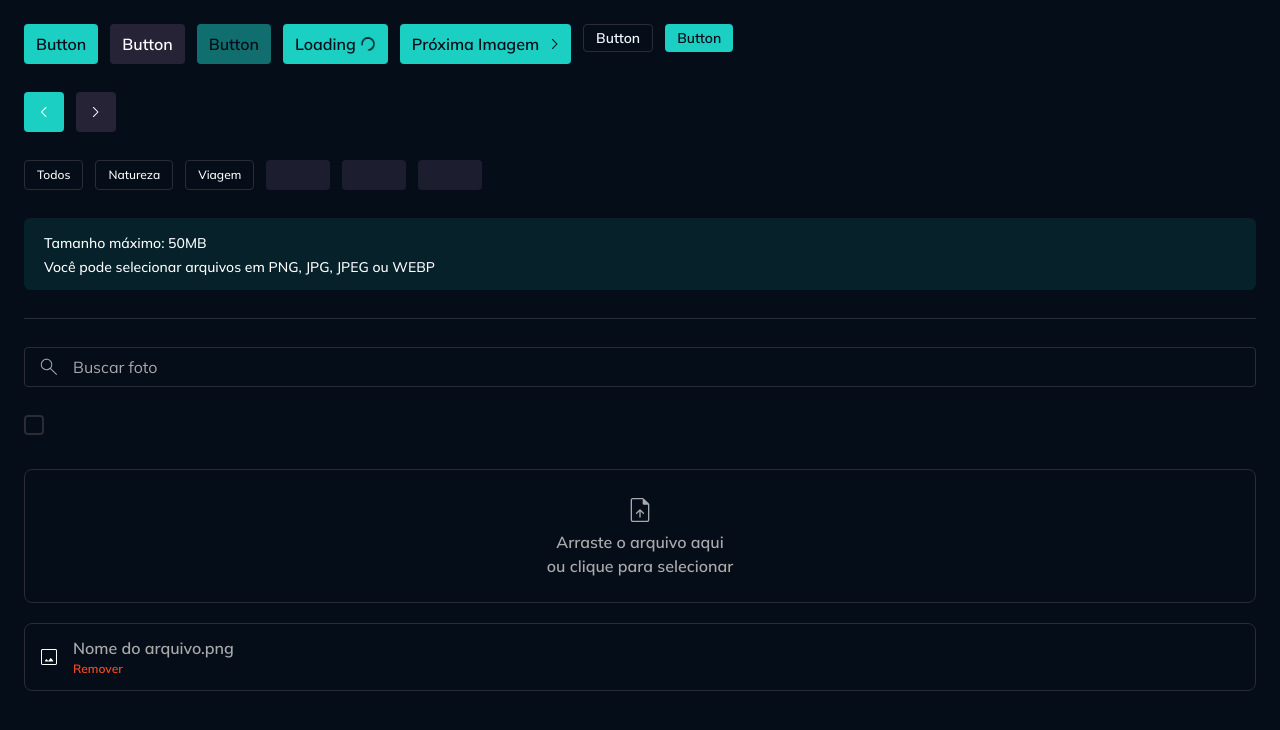
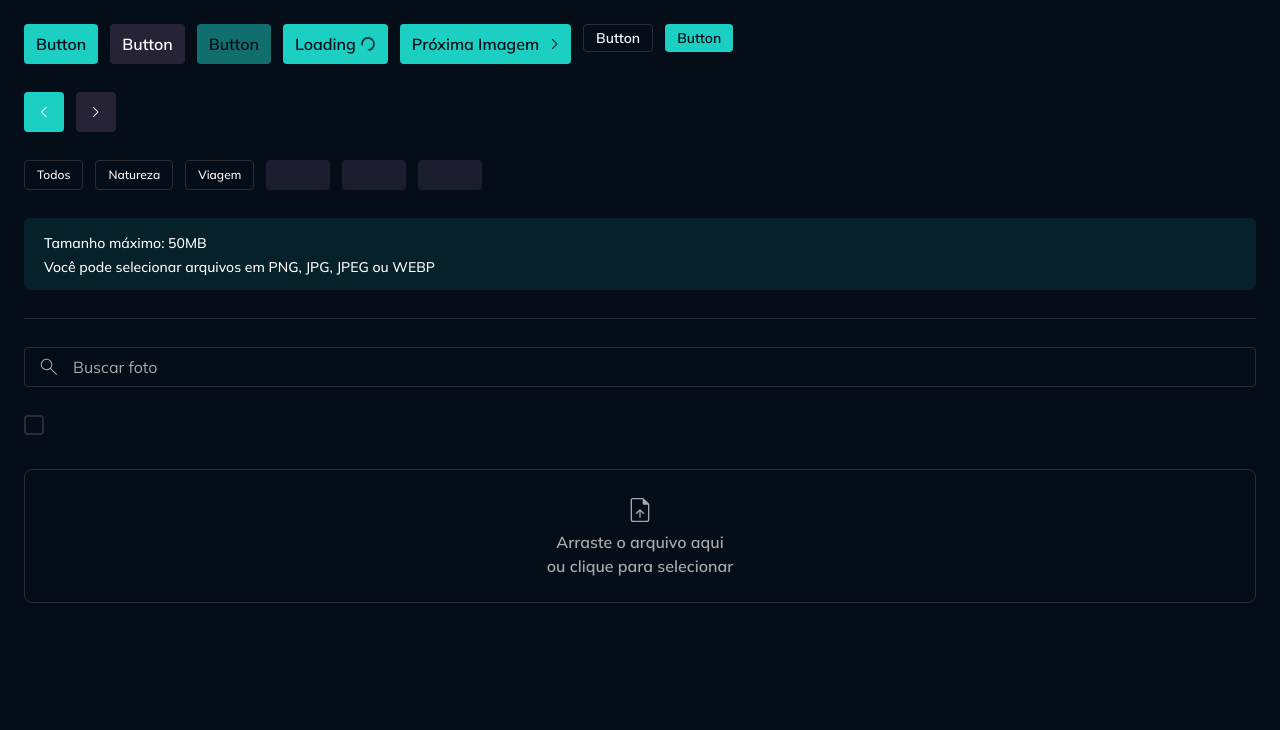
Before and after one commit to danield-dcc/gallery-images, a React (Vite) app: page / in a window 1280 px wide. Shown: the top 730 px of the page. Built offline with nearby package versions, Linux system fonts and the light colour scheme.

Commit message:
adiciona validação de tamanho e formato do InputSingleFile

```diff
--- a/package.json
+++ b/package.json
@@ -16,11 +16,13 @@
     "@fastify/cors": "8.5.0",
     "@fastify/multipart": "^8.0.0",
     "@fastify/static": "^7.0.0",
+    "@hookform/resolvers": "^5.2.2",
     "@tailwindcss/vite": "^4.1.10",
     "classnames": "^2.5.1",
     "fastify": "^4.24.3",
     "react": "^19.1.0",
     "react-dom": "^19.1.0",
+    "react-hook-form": "^7.65.0",
     "tailwind-variants": "^1.0.0",
     "tailwindcss": "^4.1.10",
     "zod": "^3.22.4"
--- a/src/App.tsx
+++ b/src/App.tsx
@@ -8,9 +8,13 @@
 import InputText from "./components/input-text";
 import SearchIcon from "./assets/icons/search.svg?react";
 import InputCheckbox from "./components/input-checkbox";
+
+import { useForm } from "react-hook-form";
 import InputSingleFile from "./components/input-single-file";
 
 export default function App() {
+  const form = useForm();
+
   return (
     <div className="grid gap-7 p-6">
       <div className="flex gap-3">
@@ -62,7 +66,12 @@
       </div>
 
       <div>
-        <InputSingleFile />
+        <InputSingleFile
+          form={form}
+          {...form.register("file")}
+          allowedExtensions={["png", "jpg", "jpeg", "webp"]}
+          maxFileSizeMB={50}
+        />
       </div>
     </div>
   );
--- a/src/components/input-single-file.tsx
+++ b/src/components/input-single-file.tsx
@@ -1,9 +1,10 @@
-import type { ComponentProps, ReactNode } from "react";
 import { tv, type VariantProps } from "tailwind-variants";
+import { useMemo, type ComponentProps, type ReactNode } from "react";
 import Icon from "./icon";
 import Text, { textVariants } from "./text";
 import UploadFileIcon from "../assets/icons/upload-file.svg?react";
 import FileImageIcon from "../assets/icons/image.svg?react";
+import { useWatch } from "react-hook-form";
 
 export const inputSingleFileVariants = tv({
   base: `flex flex-col items-center justify-center w-full
@@ -36,39 +37,98 @@
   extends VariantProps<typeof inputSingleFileVariants>,
     Omit<ComponentProps<"input">, "size"> {
   error?: ReactNode;
+  form: any;
+  allowedExtensions: string[];
+  maxFileSizeMB: number;
 }
 
 //input do tipo substituição p/imagens ou arquivos
-export default function InputSingleFile({ size, error }: InputSingleFileProps) {
+export default function InputSingleFile({
+  size,
+  error,
+  form,
+  allowedExtensions,
+  maxFileSizeMB,
+  ...props
+}: InputSingleFileProps) {
+  const formValues = useWatch({ control: form.control });
+  const name = props.name || "";
+  const formFile: File = useMemo(
+    () => formValues[name]?.[0],
+    [formValues, name]
+  );
+
+  const { fileExtension, fileSize } = useMemo(
+    () => ({
+      fileExtension: formFile?.name?.split(".")?.pop()?.toLowerCase() || "",
+      fileSize: formFile?.size || 0,
+    }),
+    [formFile]
+  );
+
+  function isValidExtension() {
+    return allowedExtensions.includes(fileExtension);
+  }
+
+  function isValidSize() {
+    const size = fileSize <= maxFileSizeMB * 1024 * 1024; //converte para byte
+    console.log(size);
+    return size;
+  }
+
+  function isValidFile() {
+    return isValidExtension() && isValidSize();
+  }
+
   return (
     <div>
+      {!formFile || !isValidFile() ? (
+        <>
           <div className="w-full relative group cursor-pointer">
             <input
               type="file"
               className="absolute top-0 right-0 w-full h-full opacity-0 cursor-pointer"
+              {...props}
             />
             <div className={inputSingleFileVariants({ size })}>
               <Icon
                 svg={UploadFileIcon}
                 className={inputSingleFileIconVariants({ size })}
               />
-          <Text variant="label-medium" className="text-placeholder text-center">
+              <Text
+                variant="label-medium"
+                className="text-placeholder text-center"
+              >
                 Arraste o arquivo aqui
                 <br /> ou clique para selecionar
               </Text>
             </div>
           </div>
+          <div className="flex flex-col gap-1 mt-1">
+            {formFile && !isValidExtension() && (
+              <Text variant="label-small" className="text-accent-red">
+                Tipo de arquivo inválido.
+              </Text>
+            )}
+            {formFile && !isValidSize() && (
+              <Text variant="label-small" className="text-accent-red">
+                O tamanho do arquivo ultrapassa o máximo permitido.
+              </Text>
+            )}
             {error && (
               <Text variant="label-small" className="text-accent-red">
-          Erro de input
+                {error}
               </Text>
             )}
+          </div>
+        </>
+      ) : (
         <div className="flex gap-3 items-center border border-solid border-border-primary rounded-lg mt-5 p-3">
           <Icon svg={FileImageIcon} className="fill-white w-6 h-6" />
           <div className="flex flex-col">
             <div className="truncate max-w-80">
               <Text variant="label-medium" className="text-placeholder">
-              Nome do arquivo.png
+                {formFile.name}
               </Text>
             </div>
             <div className="flex">
@@ -84,6 +144,7 @@
             </div>
           </div>
         </div>
+      )}
     </div>
   );
 }
```
Also changed, not shown: 1 other file (tests, documents, lock files or other folders). Lines whose indentation alone changed are shown as unchanged.
